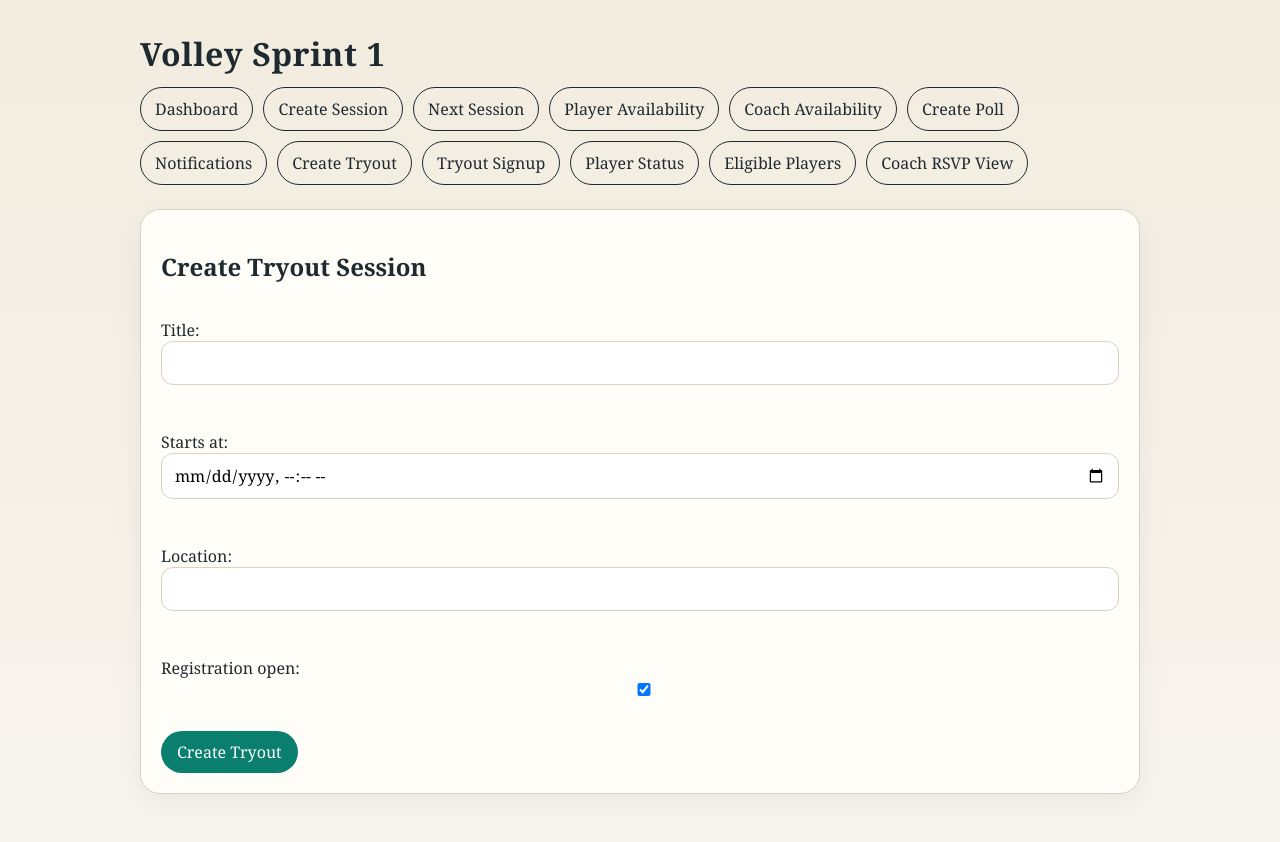
After one commit to FaridAbiDoumit/EECE-430-Final-Project---Group-19, a Django app: page /tryouts/new/ in a window 1280 px wide. The commit adds this page. Run offline with Django 5.2, Linux system fonts and the light colour scheme.

Commit message:
Add tryouts and status

```diff
--- a/scheduling/forms.py
+++ b/scheduling/forms.py
@@ -9,6 +9,8 @@ from .models import (
     SessionVote,
     SessionVoteOption,
     SessionVotePoll,
+    TryoutCandidate,
+    TryoutSession,
     TrainingSession,
 )
 
@@ -92,3 +94,28 @@ class PersonalSessionNoteForm(forms.ModelForm):
     def __init__(self, *args, **kwargs):
         super().__init__(*args, **kwargs)
         self.fields['player'].queryset = Player.objects.filter(role=Player.Role.PLAYER)
+
+
+class TryoutSessionForm(forms.ModelForm):
+    class Meta:
+        model = TryoutSession
+        fields = ['title', 'starts_at', 'location', 'registration_open']
+        widgets = {
+            'starts_at': forms.DateTimeInput(attrs={'type': 'datetime-local'}),
+        }
+
+
+class TryoutCandidateForm(forms.ModelForm):
+    class Meta:
+        model = TryoutCandidate
+        fields = ['tryout_session', 'name', 'email', 'notes']
+
+    def __init__(self, *args, **kwargs):
+        super().__init__(*args, **kwargs)
+        self.fields['tryout_session'].queryset = TryoutSession.objects.filter(registration_open=True)
+
+
+class PlayerUpdateForm(forms.ModelForm):
+    class Meta:
+        model = Player
+        fields = ['status', 'is_active']
--- a/scheduling/models.py
+++ b/scheduling/models.py
@@ -7,9 +7,16 @@ class Player(models.Model):
         COACH = 'coach', 'Coach'
         PLAYER = 'player', 'Player'
 
+    class Status(models.TextChoices):
+        ELIGIBLE = 'eligible', 'Eligible'
+        INJURED = 'injured', 'Injured'
+        RECOVERING = 'recovering', 'Recovering'
+
     name = models.CharField(max_length=100)
     email = models.EmailField(unique=True)
     role = models.CharField(max_length=20, choices=Role.choices, default=Role.PLAYER)
+    status = models.CharField(max_length=20, choices=Status.choices, default=Status.ELIGIBLE)
+    is_active = models.BooleanField(default=True)
 
     class Meta:
         ordering = ['name']
@@ -180,3 +187,36 @@ class Notification(models.Model):
 
     def __str__(self):
         return f'{self.recipient} - {self.title}'
+
+
+class TryoutSession(models.Model):
+    title = models.CharField(max_length=120)
+    starts_at = models.DateTimeField()
+    location = models.CharField(max_length=120)
+    registration_open = models.BooleanField(default=True)
+    created_at = models.DateTimeField(auto_now_add=True)
+
+    class Meta:
+        ordering = ['starts_at', 'id']
+
+    def __str__(self):
+        return self.title
+
+
+class TryoutCandidate(models.Model):
+    class Status(models.TextChoices):
+        SUBMITTED = 'submitted', 'Submitted'
+        CONVERTED = 'converted', 'Converted'
+
+    tryout_session = models.ForeignKey(TryoutSession, on_delete=models.CASCADE, related_name='candidates')
+    name = models.CharField(max_length=100)
+    email = models.EmailField(unique=True)
+    notes = models.CharField(max_length=200, blank=True)
+    status = models.CharField(max_length=20, choices=Status.choices, default=Status.SUBMITTED)
+    created_at = models.DateTimeField(auto_now_add=True)
+
+    class Meta:
+        ordering = ['-created_at', '-id']
+
+    def __str__(self):
+        return self.name
--- a/scheduling/urls.py
+++ b/scheduling/urls.py
@@ -20,5 +20,15 @@ urlpatterns = [
     path('sessions/<int:session_id>/personal-note/', views.personal_note, name='personal_note'),
     path('notifications/', views.notification_inbox, name='notification_inbox'),
     path('notifications/<int:notification_id>/delete/', views.delete_notification, name='delete_notification'),
+    path('tryouts/new/', views.create_tryout_session, name='create_tryout_session'),
+    path('tryouts/register/', views.register_tryout_candidate, name='register_tryout_candidate'),
+    path('tryouts/<int:tryout_session_id>/', views.tryout_session_detail, name='tryout_session_detail'),
+    path('candidates/<int:candidate_id>/', views.tryout_candidate_detail, name='tryout_candidate_detail'),
+    path('candidates/<int:candidate_id>/convert/', views.convert_tryout_candidate, name='convert_tryout_candidate'),
+    path('players/status/', views.player_status_list, name='player_status_list'),
+    path('players/eligible/', views.eligible_players, name='eligible_players'),
+    path('players/<int:player_id>/update/', views.update_player_status, name='update_player_status'),
+    path('players/<int:player_id>/deactivate/', views.deactivate_player, name='deactivate_player'),
+    path('coaches/<int:coach_id>/deactivate/', views.deactivate_coach, name='deactivate_coach'),
     path('coach/rsvps/', views.coach_rsvp_overview, name='coach_rsvp_overview'),
 ]
--- a/scheduling/views.py
+++ b/scheduling/views.py
@@ -6,11 +6,14 @@ from django.utils import timezone
 from .forms import (
     PlayerAvailabilityForm,
     PersonalSessionNoteForm,
+    PlayerUpdateForm,
     SessionRSVPForm,
     SessionPlanForm,
     SessionVoteForm,
     SessionVotePollForm,
     TrainingSessionForm,
+    TryoutCandidateForm,
+    TryoutSessionForm,
 )
 from .models import (
     Notification,
@@ -22,6 +25,8 @@ from .models import (
     SessionVote,
     SessionVoteOption,
     SessionVotePoll,
+    TryoutCandidate,
+    TryoutSession,
     TrainingSession,
 )
 
@@ -42,6 +47,7 @@ def dashboard(request):
             'availability_count': PlayerAvailability.objects.count(),
             'poll_count': SessionVotePoll.objects.count(),
             'notification_count': Notification.objects.count(),
+            'tryout_count': TryoutSession.objects.count(),
         },
     )
 
@@ -316,3 +322,108 @@ def delete_notification(request, notification_id):
         return redirect('scheduling:notification_inbox')
 
     return render(request, 'scheduling/delete_notification.html', {'notification': notification})
+
+
+def create_tryout_session(request):
+    if request.method == 'POST':
+        form = TryoutSessionForm(request.POST)
+        if form.is_valid():
+            tryout_session = form.save()
+            messages.success(request, 'Tryout session created.')
+            return redirect('scheduling:tryout_session_detail', tryout_session_id=tryout_session.id)
+    else:
+        form = TryoutSessionForm()
+
+    return render(request, 'scheduling/create_tryout_session.html', {'form': form})
+
+
+def register_tryout_candidate(request):
+    if request.method == 'POST':
+        form = TryoutCandidateForm(request.POST)
+        if form.is_valid():
+            candidate = form.save()
+            messages.success(request, 'Tryout registration submitted.')
+            return redirect('scheduling:tryout_candidate_detail', candidate_id=candidate.id)
+    else:
+        form = TryoutCandidateForm()
+
+    return render(request, 'scheduling/register_tryout_candidate.html', {'form': form})
+
+
+def tryout_session_detail(request, tryout_session_id):
+    tryout_session = get_object_or_404(TryoutSession.objects.prefetch_related('candidates'), pk=tryout_session_id)
+    return render(request, 'scheduling/tryout_session_detail.html', {'tryout_session': tryout_session})
+
+
+def tryout_candidate_detail(request, candidate_id):
+    candidate = get_object_or_404(TryoutCandidate.objects.select_related('tryout_session'), pk=candidate_id)
+    return render(request, 'scheduling/tryout_candidate_detail.html', {'candidate': candidate})
+
+
+def convert_tryout_candidate(request, candidate_id):
+    candidate = get_object_or_404(TryoutCandidate.objects.select_related('tryout_session'), pk=candidate_id)
+
+    if request.method == 'POST' and candidate.status != TryoutCandidate.Status.CONVERTED:
+        Player.objects.get_or_create(
+            email=candidate.email,
+            defaults={'name': candidate.name, 'role': Player.Role.PLAYER},
+        )
+        candidate.status = TryoutCandidate.Status.CONVERTED
+        candidate.save(update_fields=['status'])
+        messages.success(request, 'Candidate converted to player.')
+        return redirect('scheduling:tryout_candidate_detail', candidate_id=candidate.id)
+
+    return render(request, 'scheduling/convert_tryout_candidate.html', {'candidate': candidate})
+
+
+def player_status_list(request):
+    players = Player.objects.filter(role=Player.Role.PLAYER)
+    return render(request, 'scheduling/player_status_list.html', {'players': players})
+
+
+def eligible_players(request):
+    players = Player.objects.filter(
+        role=Player.Role.PLAYER,
+        is_active=True,
+        status=Player.Status.ELIGIBLE,
+    )
+    return render(request, 'scheduling/eligible_players.html', {'players': players})
+
+
+def update_player_status(request, player_id):
+    player = get_object_or_404(Player, pk=player_id)
+
+    if request.method == 'POST':
+        form = PlayerUpdateForm(request.POST, instance=player)
+        if form.is_valid():
+            form.save()
+            messages.success(request, 'Player updated.')
+            return redirect('scheduling:player_status_list')
+    else:
+        form = PlayerUpdateForm(instance=player)
+
+    return render(request, 'scheduling/update_player_status.html', {'form': form, 'player': player})
+
+
+def deactivate_player(request, player_id):
+    player = get_object_or_404(Player, pk=player_id, role=Player.Role.PLAYER)
+
+    if request.method == 'POST':
+        player.is_active = False
+        player.save(update_fields=['is_active'])
+        messages.success(request, 'Player deactivated.')
+        return redirect('scheduling:player_status_list')
+
+    return render(request, 'scheduling/deactivate_player.html', {'player': player})
+
+
+def deactivate_coach(request, coach_id):
+    coach = get_object_or_404(Player, pk=coach_id, role=Player.Role.COACH)
+
+    if request.method == 'POST':
+        coach.is_active = False
+        coach.save(update_fields=['is_active'])
+        messages.success(request, 'Coach deactivated.')
+        return redirect('scheduling:player_status_list')
+
+    return render(request, 'scheduling/deactivate_coach.html', {'coach': coach})
--- a/templates/base.html
+++ b/templates/base.html
@@ -137,6 +137,10 @@
                 <a href="{% url 'scheduling:coach_availability_overview' %}">Coach Availability</a>
                 <a href="{% url 'scheduling:create_vote_poll' %}">Create Poll</a>
                 <a href="{% url 'scheduling:notification_inbox' %}">Notifications</a>
+                <a href="{% url 'scheduling:create_tryout_session' %}">Create Tryout</a>
+                <a href="{% url 'scheduling:register_tryout_candidate' %}">Tryout Signup</a>
+                <a href="{% url 'scheduling:player_status_list' %}">Player Status</a>
+                <a href="{% url 'scheduling:eligible_players' %}">Eligible Players</a>
                 <a href="{% url 'scheduling:coach_rsvp_overview' %}">Coach RSVP View</a>
             </nav>
         </div>
--- /dev/null
+++ b/templates/scheduling/create_tryout_session.html
@@ -0,0 +1,12 @@
+{% extends "base.html" %}
+
+{% block content %}
+<section class="panel">
+    <h1>Create Tryout Session</h1>
+    <form method="post">
+        {% csrf_token %}
+        {{ form.as_p }}
+        <button type="submit">Create Tryout</button>
+    </form>
+</section>
+{% endblock %}
--- a/templates/scheduling/dashboard.html
+++ b/templates/scheduling/dashboard.html
@@ -19,6 +19,7 @@
         <p>Availability slots recorded: {{ availability_count }}</p>
         <p>Candidate-time polls created: {{ poll_count }}</p>
         <p>Notifications generated: {{ notification_count }}</p>
+        <p>Tryout sessions created: {{ tryout_count }}</p>
     </section>
 </div>
 
```
Also changed, not shown: scheduling/admin.py (+18 -2 lines), scheduling/tests.py (+97 -0 lines), templates/scheduling/convert_tryout_candidate.html (added, +12 -0 lines), templates/scheduling/deactivate_coach.html (added, +12 -0 lines), templates/scheduling/deactivate_player.html (added, +12 -0 lines), templates/scheduling/eligible_players.html (added, +27 -0 lines), templates/scheduling/player_status_list.html (added, +33 -0 lines), templates/scheduling/register_tryout_candidate.html (added, +12 -0 lines), templates/scheduling/tryout_candidate_detail.html (added, +16 -0 lines), templates/scheduling/tryout_session_detail.html (added, +38 -0 lines), templates/scheduling/update_player_status.html (added, +18 -0 lines), scheduling/migrations/0006_tryoutsession_tryoutcandidate.py (added), scheduling/migrations/0007_player_is_active_player_status.py (added).
